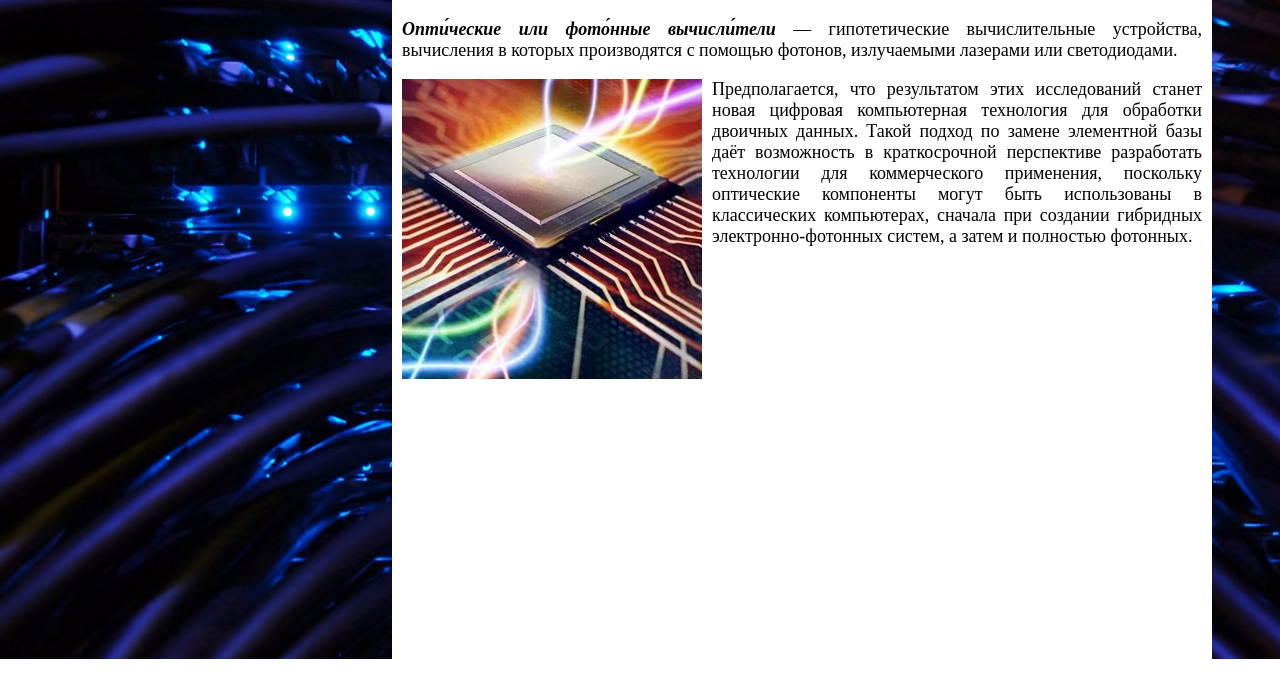
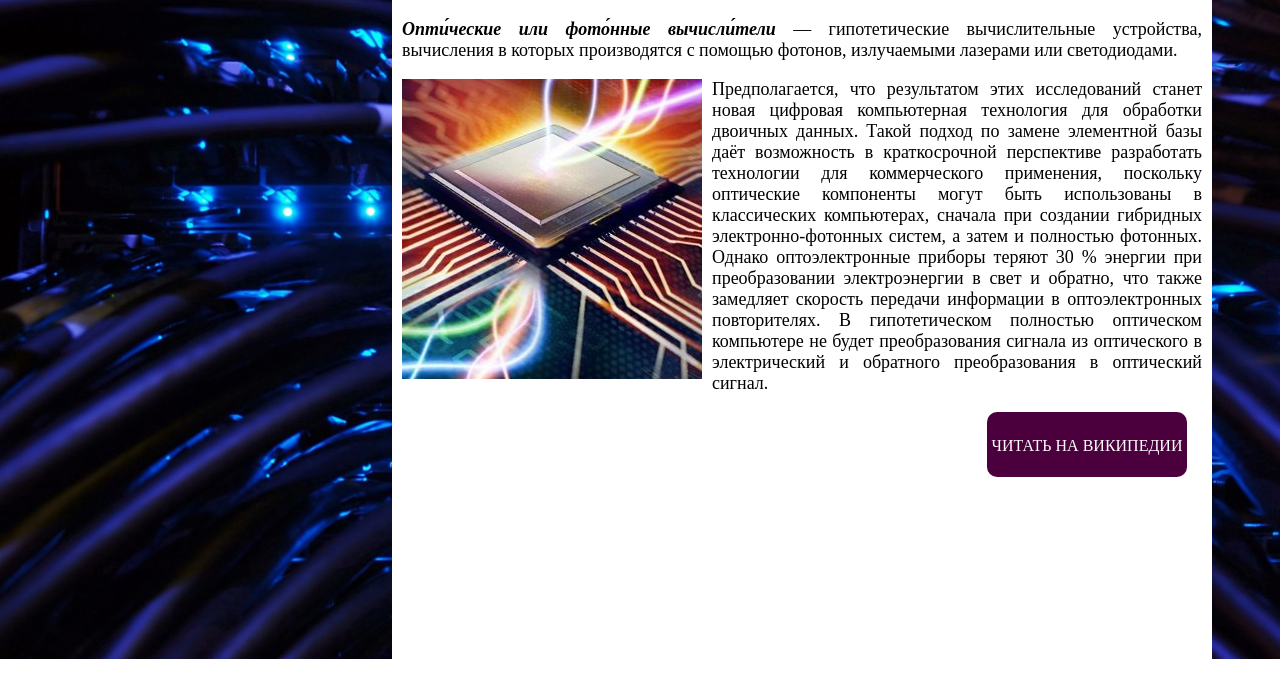
Before and after one commit to borshcode/Final-Work, a plain HTML site: page index.html in a window 1280 px wide. Shown: the part 61-758 px from the top of the page. Drawn offline with Linux system fonts and the light colour scheme.

Commit message:
Заполнение данных и настройка стилей

```diff
--- a/index.html
+++ b/index.html
@@ -11,7 +11,8 @@
         <h1>Оптические компьютеры</h1>
         <p><b><i>Опти́ческие или фото́нные вычисли́тели</i></b> — гипотетические вычислительные устройства, вычисления в которых производятся c помощью фотонов, излучаемыми лазерами или светодиодами.</p>
         <img src="./Img/opt_pc.jpg" alt="Фотография оптического компьютера">
-        <p id="second-info">Предполагается, что результатом этих исследований станет новая цифровая компьютерная технология для обработки двоичных данных. Такой подход по замене элементной базы даёт возможность в краткосрочной перспективе разработать технологии для коммерческого применения, поскольку оптические компоненты могут быть использованы в классических компьютерах, сначала при создании гибридных электронно-фотонных систем, а затем и полностью фотонных.</p>
+        <p id="second-info">Предполагается, что результатом этих исследований станет новая цифровая компьютерная технология для обработки двоичных данных. Такой подход по замене элементной базы даёт возможность в краткосрочной перспективе разработать технологии для коммерческого применения, поскольку оптические компоненты могут быть использованы в классических компьютерах, сначала при создании гибридных электронно-фотонных систем, а затем и полностью фотонных. Однако оптоэлектронные приборы теряют 30 % энергии при преобразовании электроэнергии в свет и обратно, что также замедляет скорость передачи информации в оптоэлектронных повторителях. В гипотетическом полностью оптическом компьютере не будет преобразования сигнала из оптического в электрический и обратного преобразования в оптический сигнал.</p>
+        <a class="link-button" href="https://ru.wikipedia.org/wiki/%D0%9E%D0%BF%D1%82%D0%B8%D1%87%D0%B5%D1%81%D0%BA%D0%B8%D0%B9_%D0%BA%D0%BE%D0%BC%D0%BF%D1%8C%D1%8E%D1%82%D0%B5%D1%80">Читать на википедии</a>
     </main>
 </body>
 </html>
--- a/style.css
+++ b/style.css
@@ -27,3 +27,25 @@ img {
     float: left;
     margin-right: 10px;
 }
+
+.link-button {
+    text-decoration: none;
+    display: inline-block;
+    color: white;
+    width: 200px;
+    height: 40px;
+    padding-top: 25px;
+    background-color: #4b003d;
+    text-align: center;
+    border-radius: 10px;
+    text-transform: uppercase;
+    position: absolute;
+    right: 25px;
+    transition: all 0.4s ease;
+}
+
+.link-button:hover {
+    background-color: #1f0019;
+    width: 205px;
+    height: 45px;
+}
```
